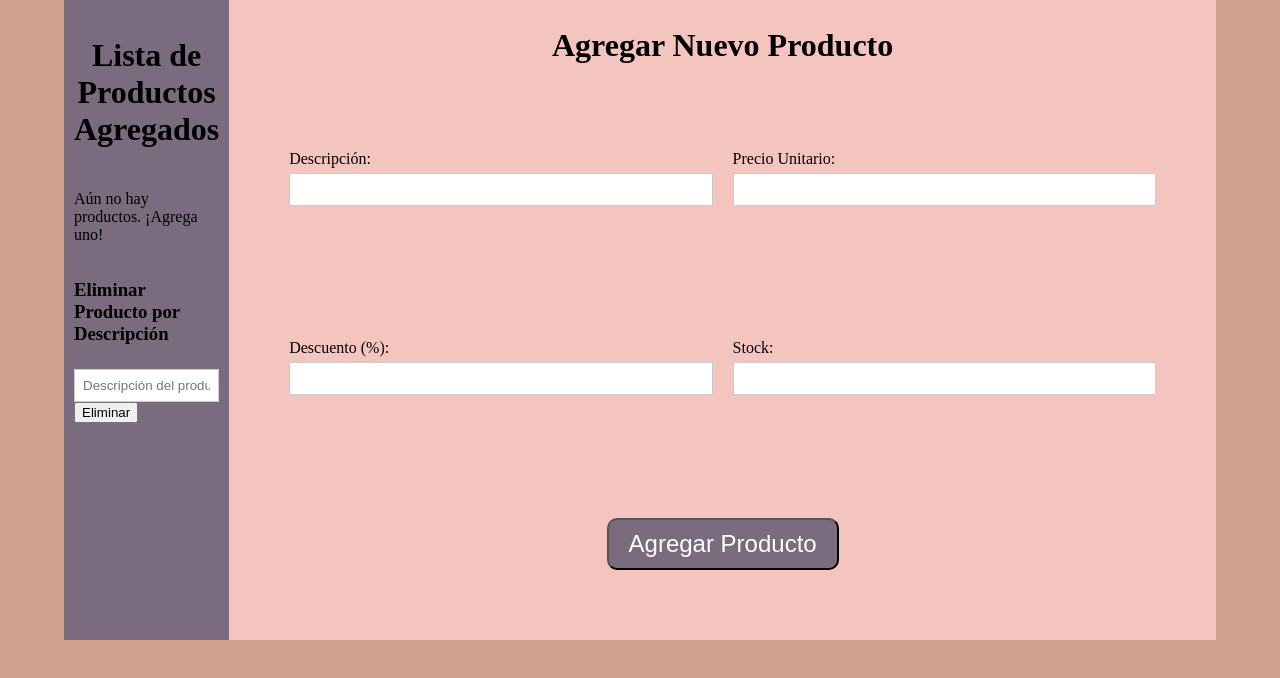
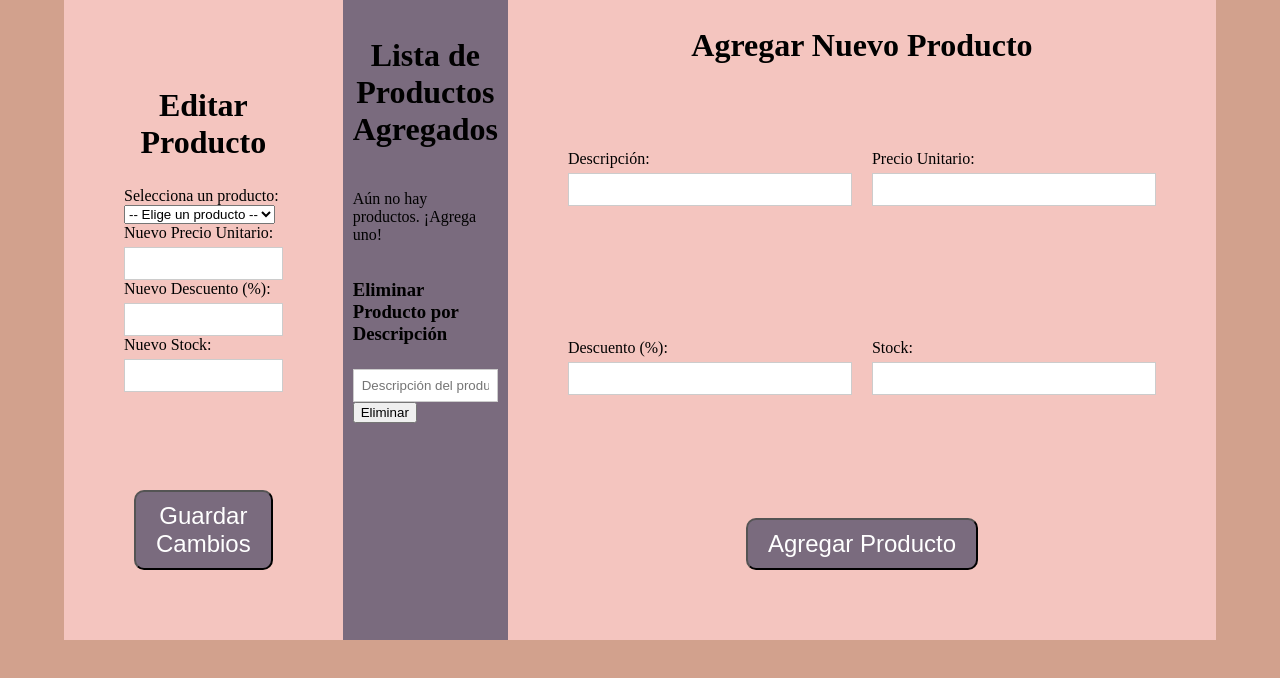
Before and after one commit to Chris213-boop/pv_tp4_grupo22, a React (Vite) app: page / in a window 1280 px wide. Shown: the top 678 px of the page. Built offline with nearby package versions, Linux system fonts and the light colour scheme.

Commit message:
Agregado el apartado de editar producto, PedroCayo

```diff
--- a/src/assets/components/App.jsx
+++ b/src/assets/components/App.jsx
@@ -2,6 +2,7 @@ import { useState, useEffect, useCallback } from 'react'
 import ProductForm from './ProductForm'
 import '../css/Estilos.css'
 import ProductDelete from './ProductDelete'
+import ProductEdit from './ProductEdit';
 
  function App() {
   const [productos, setProductos] = useState([]);
@@ -20,6 +21,14 @@ import ProductDelete from './ProductDelete'
   setProductos(prevProductos =>
     prevProductos.filter(producto => producto.descripcion.toLowerCase() !== descripcionABuscar.toLowerCase())
   );
+  }, []);
+
+   const actualizarProducto = useCallback((productoActualizado) => {
+  setProductos(prevProductos =>
+      prevProductos.map(producto =>
+        producto.id === productoActualizado.id ? { ...producto, ...productoActualizado } : producto
+      )
+    );
   }, []);
 
    return (
@@ -42,6 +51,10 @@ import ProductDelete from './ProductDelete'
             <ProductDelete onDelete={eliminarProducto} />
           </aside>
 
+ <article className='article'>
+          <ProductEdit products={productos} onUpdate={actualizarProducto} />
+        </article>
+
       </main>
      </>
    )
--- a/src/assets/components/ProductEdit.jsx
+++ b/src/assets/components/ProductEdit.jsx
@@ -1,2 +1,101 @@
 //Modificar un producto: seleccionando uno de la lista, se pueden cambiar sus datos.
 //DARDO
+
+import { useState } from 'react';
+
+function ProductEdit({ products, onUpdate }) {
+  const [selectedId, setSelectedId] = useState('');
+  const [precioUnitario, setPrecioUnitario] = useState('');
+  const [descuento, setDescuento] = useState('');
+  const [stock, setStock] = useState('');
+
+  const handleSubmit = (e) => {
+    e.preventDefault();
+    if (!selectedId) return;
+
+    const precioNum = parseFloat(precioUnitario);
+    const descuentoNum = parseFloat(descuento || 0);
+    const stockNum = parseInt(stock, 10);
+
+    if (isNaN(precioNum) || precioNum <= 0 || isNaN(descuentoNum) || descuentoNum < 0 || descuentoNum > 100 || isNaN(stockNum) || stockNum < 0) {
+      alert("Revisa que los valores ingresados sean correctos.");
+      return;
+    }
+
+    const precioConDescuento = precioNum * (1 - descuentoNum / 100);
+
+    onUpdate({
+      id: selectedId,
+      precioUnitario: precioNum,
+      descuento: descuentoNum,
+      precioConDescuento,
+      stock: stockNum
+    });
+
+    setSelectedId('');
+    setPrecioUnitario('');
+    setDescuento('');
+    setStock('');
+  };
+
+  return (
+    <form onSubmit={handleSubmit} className="formulario">
+      <h2 className='titulo'>Editar Producto</h2>
+
+      <div className="grupo">
+        <label htmlFor="producto">Selecciona un producto:</label>
+        <select
+          id="producto"
+          value={selectedId}
+          onChange={(e) => setSelectedId(e.target.value)}
+        >
+          <option value="">-- Elige un producto --</option>
+          {products.map((p) => (
+            <option key={p.id} value={p.id}>
+              {p.descripcion}
+            </option>
+          ))}
+        </select>
+      </div>
+
+      <div className="grupo">
+        <label htmlFor="precioUnitario">Nuevo Precio Unitario:</label>
+        <input
+          type="number"
+          id="precioUnitario"
+          value={precioUnitario}
+          onChange={(e) => setPrecioUnitario(e.target.value)}
+          step="0.01"
+        />
+      </div>
+
+      <div className="grupo">
+        <label htmlFor="descuento">Nuevo Descuento (%):</label>
+        <input
+          type="number"
+          id="descuento"
+          value={descuento}
+          onChange={(e) => setDescuento(e.target.value)}
+          min="0"
+          max="100"
+        />
+      </div>
+
+      <div className="grupo">
+        <label htmlFor="stock">Nuevo Stock:</label>
+        <input
+          type="number"
+          id="stock"
+          value={stock}
+          onChange={(e) => setStock(e.target.value)}
+        />
+      </div>
+
+      <div className="footer">
+        <button type="submit" className="boton">Guardar Cambios</button>
+      </div>
+    </form>
+  );
+}
+
+export default ProductEdit;
```
